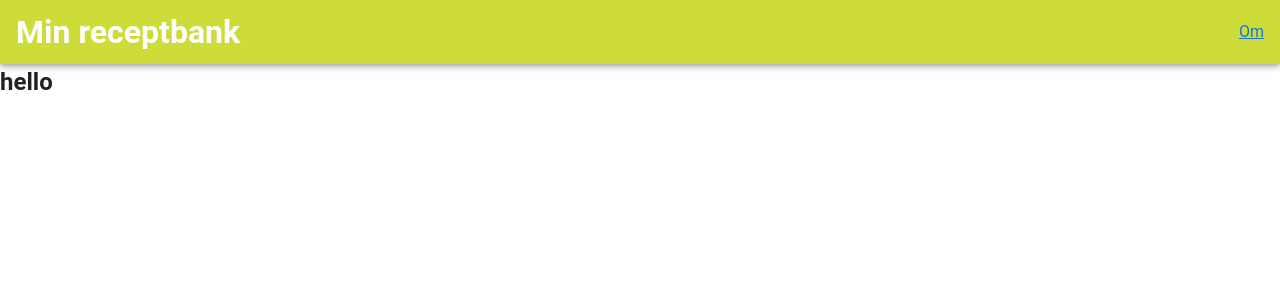
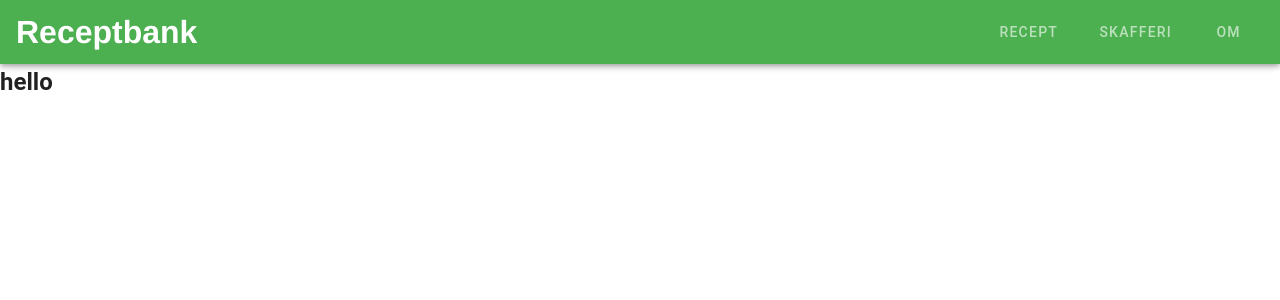
Before and after one commit to WilliamBergekrans/recipes-app, a Vue app in the folder client/: page / in a window 1280 px wide. Shown: the top 300 px of the page. Built offline with nearby package versions, Linux system fonts and the light colour scheme; the HTML template or start-up script is replaced by a standard one.

Commit message:
Added navbar

```diff
--- a/client/src/App.vue
+++ b/client/src/App.vue
@@ -1,15 +1,38 @@
 <template>
   <v-app>
-    <v-app-bar app color="lime" dark>
+    <!--Navbar-->
+    <v-app-bar app color="light green darken 3" dark>
       <div class="d-flex align-center">
-        <h1>Min receptbank</h1>
+        <h1>Receptbank</h1>
       </div>
 
       <v-spacer></v-spacer>
-      <router-link to="/about"> Om </router-link>
-      <v-icon>mdi-open-in-new</v-icon>
+
+      <v-btn
+        :disabled="loading"
+        to="/my-recipes"
+        class="ma-1"
+        color="white"
+        plain
+      >
+        Recept
+      </v-btn>
+      <v-btn
+        :disabled="loading"
+        to="/inventory"
+        class="ma-1"
+        color="white"
+        plain
+      >
+        Skafferi
+      </v-btn>
+
+      <v-btn :disabled="loading" to="/about" class="ma-1" color="white" plain>
+        Om
+      </v-btn>
     </v-app-bar>
 
+    <!--Content-->
     <v-main>
       <router-view />
     </v-main>
@@ -25,3 +48,9 @@ export default {
   }),
 };
 </script>
+
+<style scoped>
+h1 {
+  font-family: Helvetica, Arial, sans-serif;
+}
+</style>
```
